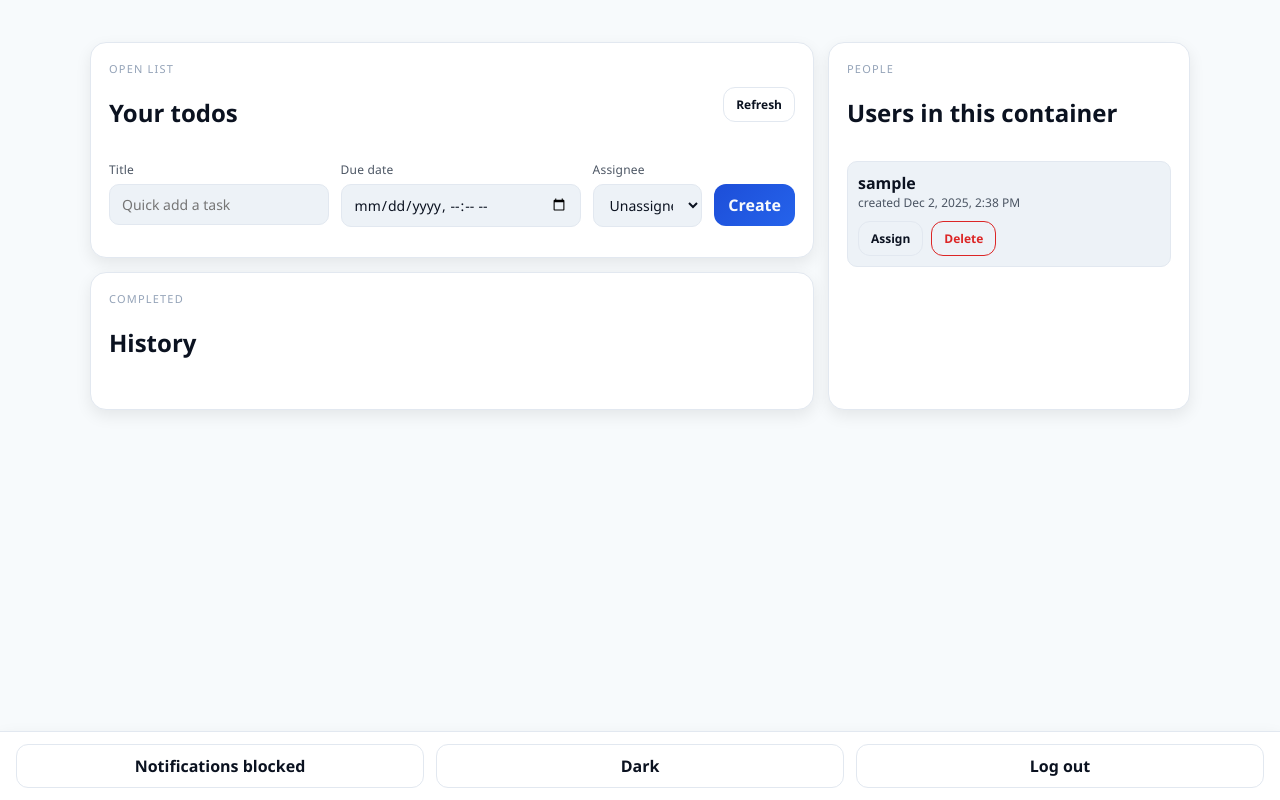
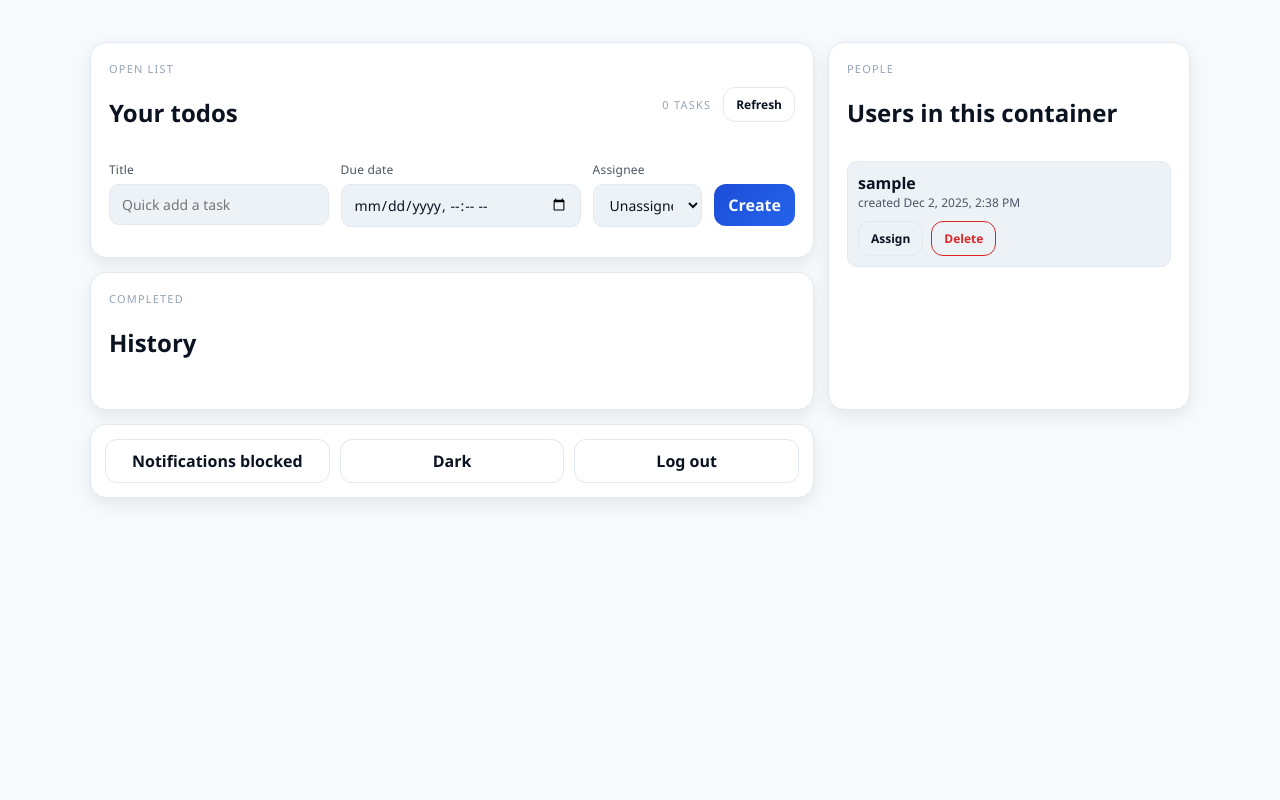
Before and after one commit to KAV7272/container-todo, a Flask app: page / in a window 1280 px wide. Run offline with Flask 3, Linux system fonts and the light colour scheme; the visitor is signed in with stand-in values (Sample User, id 1); data comes from the database, SQL or seed files in the repository; data that the repository does not hold is empty; some libraries are stand-ins or nearby versions.

Commit message:
Tidy layout, task count, and due-date sorting

```diff
--- a/app.py
+++ b/app.py
@@ -234,7 +234,10 @@ def get_tasks():
         SELECT tasks.*, users.username AS assigned_username
         FROM tasks
         LEFT JOIN users ON users.id = tasks.assigned_user_id
-        ORDER BY tasks.created_at DESC
+        ORDER BY
+          CASE WHEN tasks.due_date IS NULL THEN 1 ELSE 0 END,
+          datetime(tasks.due_date) ASC,
+          tasks.created_at DESC
         """
     ).fetchall()
     conn.close()
--- a/static/app.js
+++ b/static/app.js
@@ -23,6 +23,7 @@
     toastContainer: document.getElementById("toast-container"),
     notifyBtn: document.getElementById("notify-btn"),
     themeBtn: document.getElementById("theme-btn"),
+    taskCount: document.getElementById("task-count"),
   };
 
   const api = async (path, options = {}) => {
@@ -251,6 +252,10 @@
     els.completedList.innerHTML = "";
     const active = tasks.filter((t) => !t.completed);
     const done = tasks.filter((t) => t.completed);
+    if (els.taskCount) {
+      const total = tasks.length;
+      els.taskCount.textContent = `${total} ${total === 1 ? "task" : "tasks"}`;
+    }
 
     active.forEach((task) => {
       const li = createTaskElement(task);
--- a/static/style.css
+++ b/static/style.css
@@ -43,7 +43,6 @@ body {
   color: var(--text);
   min-height: 100vh;
   padding: 24px;
-  padding-bottom: 96px;
   transition: background 0.3s ease, color 0.3s ease;
 }
 
@@ -130,6 +129,12 @@ main.content {
   justify-content: space-between;
   gap: 12px;
   margin-bottom: 12px;
+}
+
+.card-meta {
+  display: flex;
+  align-items: center;
+  gap: 12px;
 }
 
 .eyebrow {
@@ -256,7 +261,7 @@ button.small {
   display: grid;
   grid-template-columns: auto 1fr auto;
   align-items: center;
-  gap: 10px;
+  gap: 12px;
   padding: 12px;
   border: 1px solid var(--border);
   border-radius: 12px;
@@ -282,13 +287,20 @@ button.small {
   gap: 8px;
   align-items: center;
   flex-wrap: wrap;
+  width: 100%;
 }
 
 .task-actions select,
 .task-actions .due-input {
-  min-width: 180px;
+  width: 100%;
+  max-width: 280px;
+  min-width: 140px;
 }
 
+.task-actions .due-input {
+  font-size: 15px;
+  padding: 10px 12px;
+}
 .checkbox {
   width: 22px;
   height: 22px;
@@ -409,23 +421,16 @@ button.small {
   .task-actions .due-input,
   .task-actions button {
     width: 100%;
+    max-width: 100%;
   }
 }
 
-.footer-bar {
-  position: fixed;
-  left: 0;
-  right: 0;
-  bottom: 0;
-  background: var(--bg-card);
-  border-top: 1px solid var(--border);
-  display: flex;
-  justify-content: center;
-  gap: 12px;
-  padding: 12px 16px;
-  box-shadow: var(--shadow);
+.controls-card {
+  padding: 14px;
 }
 
-.footer-bar button {
-  flex: 1 1 0;
+.controls-grid {
+  display: grid;
+  grid-template-columns: repeat(auto-fit, minmax(140px, 1fr));
+  gap: 10px;
 }
--- a/templates/index.html
+++ b/templates/index.html
@@ -63,7 +63,10 @@
                   <div class="eyebrow">Open list</div>
                   <h2>Your todos</h2>
                 </div>
-                <button class="ghost small" id="refresh-btn">Refresh</button>
+                <div class="card-meta">
+                  <div class="eyebrow" id="task-count">0 tasks</div>
+                  <button class="ghost small" id="refresh-btn">Refresh</button>
+                </div>
               </div>
               <form id="new-task-form" class="new-task">
                 <label class="field">
@@ -108,16 +111,17 @@
             </div>
             <ul id="user-list" class="user-list"></ul>
           </aside>
+
+          <div class="card controls-card">
+            <div class="controls-grid">
+              <button class="ghost" id="notify-btn">Notifications</button>
+              <button class="ghost" id="theme-btn" aria-label="Toggle theme">Light</button>
+              <button class="ghost" id="logout-btn">Log out</button>
+            </div>
+          </div>
         </div>
       </section>
     </main>
-    {% if user %}
-    <footer class="footer-bar">
-      <button class="ghost" id="notify-btn">Notifications</button>
-      <button class="ghost" id="theme-btn" aria-label="Toggle theme">Light</button>
-      <button class="ghost" id="logout-btn">Log out</button>
-    </footer>
-    {% endif %}
   </div>
   <div id="toast-container"></div>
 </body>
```
